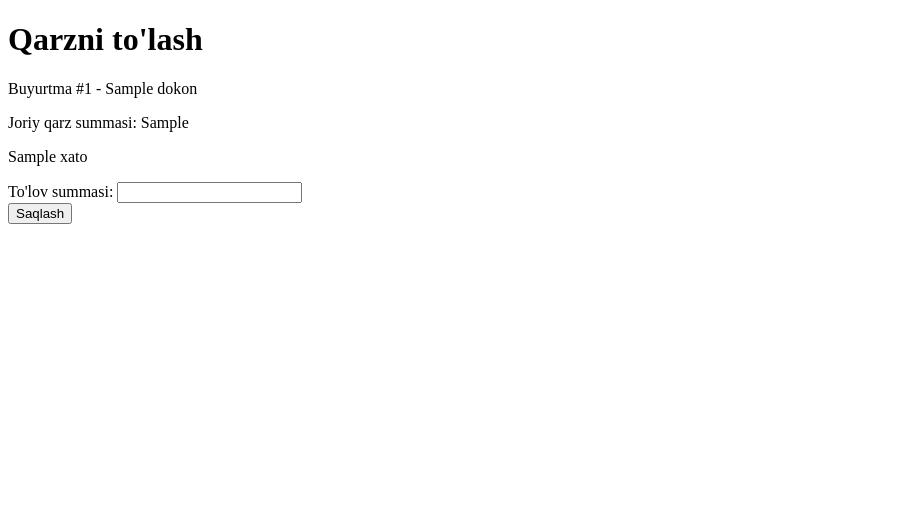
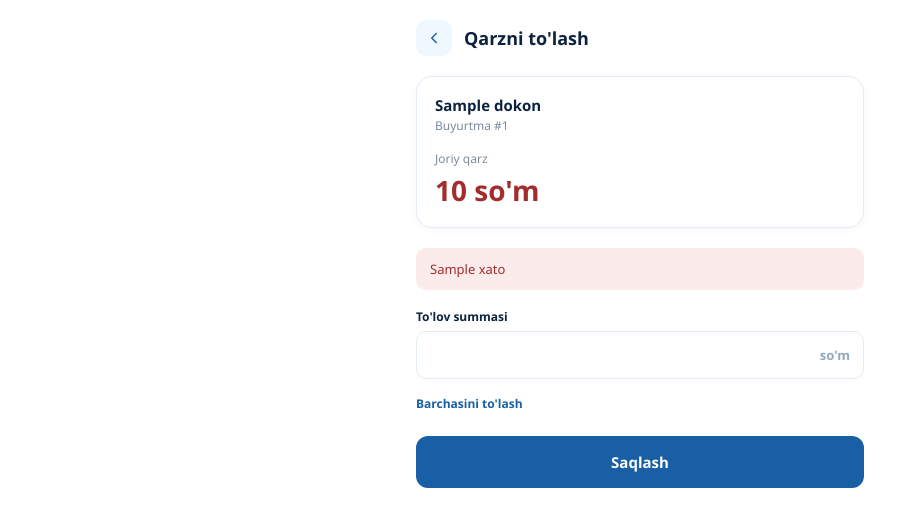
Before and after one commit to TNnodirbek/balance-system, a Django app: template templates/buyurtmalar/qarz_tolash.html in a window 1280 px wide. Shown: the top 527 px of the page, without its empty margins (0-919 px from the left). Run offline with Django 5.2, Linux system fonts and the light colour scheme; the template is opened without the code that fills it: most values are stand-ins (such as "Sample title", 1, 10 or a date in 2020).

Commit message:
Qarzni tolash sahifasi qayta dizayn qilindi

```diff
--- a/templates/buyurtmalar/qarz_tolash.html
+++ b/templates/buyurtmalar/qarz_tolash.html
@@ -1,22 +1,166 @@
+{% load l10n %}
+{% load summa_filtr %}
 <!DOCTYPE html>
 <html lang="uz">
 <head>
     <meta charset="UTF-8">
+    <meta name="viewport" content="width=device-width, initial-scale=1">
     <title>Qarzni to'lash</title>
+    <style>
+        * { box-sizing: border-box; }
+        body {
+            margin: 0;
+            font-family: 'Manrope', 'Segoe UI', Arial, sans-serif;
+            background: #FFFFFF;
+            color: #0C2340;
+        }
+        .sahifa { max-width: 480px; margin: 0 auto; padding: 20px 16px 40px; }
+        .sarlavha-panel { display: flex; align-items: center; gap: 12px; margin-bottom: 20px; }
+        .orqaga {
+            width: 36px; height: 36px;
+            display: flex; align-items: center; justify-content: center;
+            border-radius: 10px; background: #F0F8FF; color: #185FA5;
+            text-decoration: none; flex-shrink: 0;
+        }
+        h1 { font-size: 18px; font-weight: 700; color: #0C2340; margin: 0; }
+
+        .karta {
+            background: #FFFFFF;
+            border: 1px solid #E4EDF6;
+            border-radius: 16px;
+            padding: 18px;
+            margin-bottom: 20px;
+            box-shadow: 0 2px 8px rgba(0, 0, 0, 0.04);
+        }
+        .karta-dokon { font-size: 15px; font-weight: 700; color: #0C2340; }
+        .karta-raqam { font-size: 12px; color: #7C8B9E; margin-top: 2px; }
+        .karta-qarz-label { font-size: 12px; color: #7C8B9E; margin: 16px 0 4px; }
+        .karta-qarz-son { font-size: 28px; font-weight: 700; color: #A32D2D; margin: 0; }
+
+        .xato-quti {
+            background: #FCEBEB;
+            color: #A32D2D;
+            border-radius: 10px;
+            padding: 12px 14px;
+            font-size: 13px;
+            font-weight: 500;
+            margin-bottom: 18px;
+        }
+
+        label {
+            display: block;
+            font-size: 12px;
+            font-weight: 600;
+            color: #0C2340;
+            margin-bottom: 6px;
+        }
+
+        .maydon { margin-bottom: 8px; }
+
+        .input-qobiq { position: relative; display: flex; align-items: center; }
+
+        .input-qobiq input {
+            width: 100%;
+            height: 48px;
+            border: 1px solid #E4EDF6;
+            border-radius: 10px;
+            padding: 0 48px 0 14px;
+            font-family: 'Manrope', 'Segoe UI', Arial, sans-serif;
+            font-size: 15px;
+            font-weight: 600;
+            color: #0C2340;
+            background: #FFFFFF;
+            outline: none;
+            transition: border-color 0.2s ease, box-shadow 0.2s ease;
+        }
+
+        .input-qobiq input:focus {
+            border-color: #185FA5;
+            box-shadow: 0 0 0 3px rgba(24, 95, 165, 0.15);
+        }
+
+        .som-belgisi {
+            position: absolute;
+            right: 14px;
+            font-size: 13px;
+            font-weight: 600;
+            color: #94A7BD;
+            pointer-events: none;
+        }
+
+        .barchasini-tolash {
+            display: inline-block;
+            font-size: 12px;
+            font-weight: 600;
+            color: #185FA5;
+            text-decoration: none;
+            background: none;
+            border: none;
+            padding: 0;
+            margin: 8px 0 24px;
+            cursor: pointer;
+            font-family: inherit;
+        }
+
+        .saqlash-tugma {
+            width: 100%;
+            height: 52px;
+            border: none;
+            border-radius: 12px;
+            background: #185FA5;
+            color: #FFFFFF;
+            font-family: 'Manrope', 'Segoe UI', Arial, sans-serif;
+            font-size: 15px;
+            font-weight: 600;
+            cursor: pointer;
+            transition: box-shadow 0.2s ease, background-color 0.2s ease;
+        }
+
+        .saqlash-tugma:hover {
+            background: #1B6BBA;
+            box-shadow: 0 0 0 4px rgba(24, 95, 165, 0.2);
+        }
+    </style>
 </head>
 <body>
+    <div class="sahifa">
+        <div class="sarlavha-panel">
+            <a href="javascript:history.back()" class="orqaga" aria-label="Orqaga">
+                <svg width="18" height="18" viewBox="0 0 24 24" fill="none"><path d="M15 18L9 12L15 6" stroke="currentColor" stroke-width="2" stroke-linecap="round" stroke-linejoin="round"/></svg>
+            </a>
             <h1>Qarzni to'lash</h1>
-    <p>Buyurtma #{{ buyurtma.pk }} - {{ buyurtma.dokon.nomi }}</p>
-    <p>Joriy qarz summasi: {{ buyurtma.qarz_summasi }}</p>
+        </div>
+
+        <div class="karta">
+            <div class="karta-dokon">{{ buyurtma.dokon.nomi }}</div>
+            <div class="karta-raqam">Buyurtma #{{ buyurtma.pk }}</div>
+            <p class="karta-qarz-label">Joriy qarz</p>
+            <p class="karta-qarz-son">{{ buyurtma.qarz_summasi|som_format }}</p>
+        </div>
 
         {% if xato %}
-        <p>{{ xato }}</p>
+            <div class="xato-quti">{{ xato }}</div>
         {% endif %}
 
         <form method="post">
             {% csrf_token %}
-        <label>To'lov summasi: <input type="number" step="0.01" name="summa" max="{{ buyurtma.qarz_summasi }}" required></label><br>
-        <button type="submit">Saqlash</button>
+            <div class="maydon">
+                <label for="id_summa">To'lov summasi</label>
+                <div class="input-qobiq">
+                    <input type="number" step="0.01" min="0" name="summa" id="id_summa" max="{{ buyurtma.qarz_summasi|unlocalize }}" required>
+                    <span class="som-belgisi">so'm</span>
+                </div>
+            </div>
+            <a href="javascript:void(0)" class="barchasini-tolash" id="barchasini-tolash">Barchasini to'lash</a>
+
+            <button type="submit" class="saqlash-tugma">Saqlash</button>
         </form>
+    </div>
+
+    <script>
+        document.getElementById('barchasini-tolash').addEventListener('click', function () {
+            document.getElementById('id_summa').value = '{{ buyurtma.qarz_summasi|unlocalize }}';
+        });
+    </script>
 </body>
 </html>
```
Lines whose indentation alone changed are shown as unchanged.
